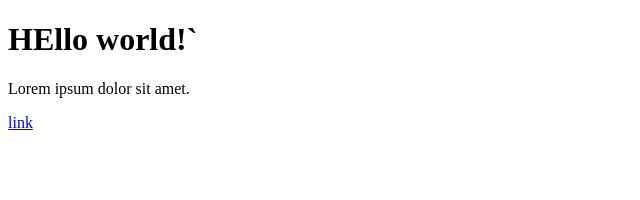
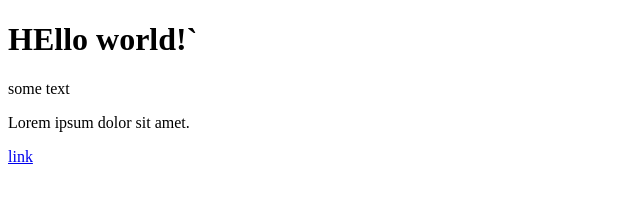
Before and after one commit to YuliiaBakun/git_branch, a plain HTML site: page index.html in a window 1280 px wide. Shown: the whole page, without its empty margins (0-640 px from the left). Drawn offline with Linux system fonts and the light colour scheme.

Commit message:
add span

```diff
--- a/index.html
+++ b/index.html
@@ -8,6 +8,7 @@
 </head>
 <body>
     <h1>HEllo world!`</h1>
+    <span>some text</span>
     <p>Lorem ipsum dolor sit amet.</p>
     <a href="#">link</a>
     <script src="main.js"></script>
```
